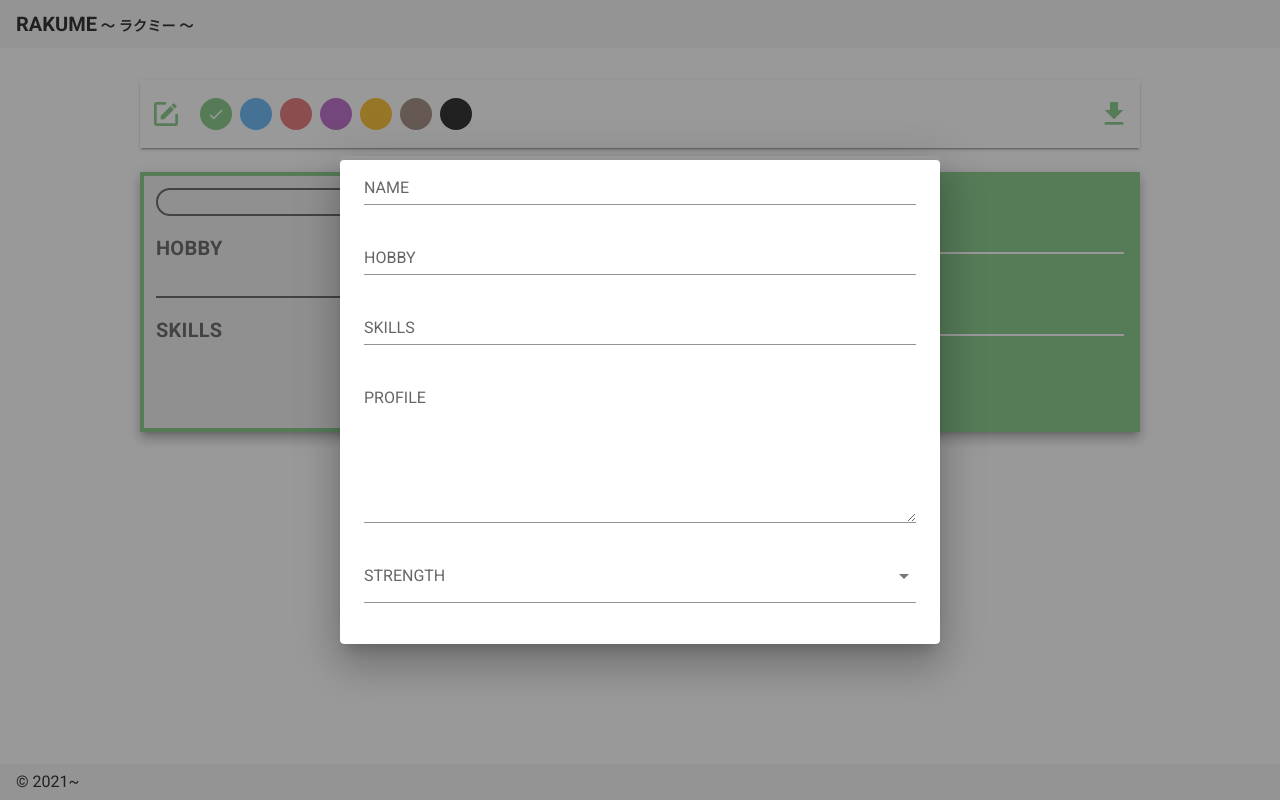
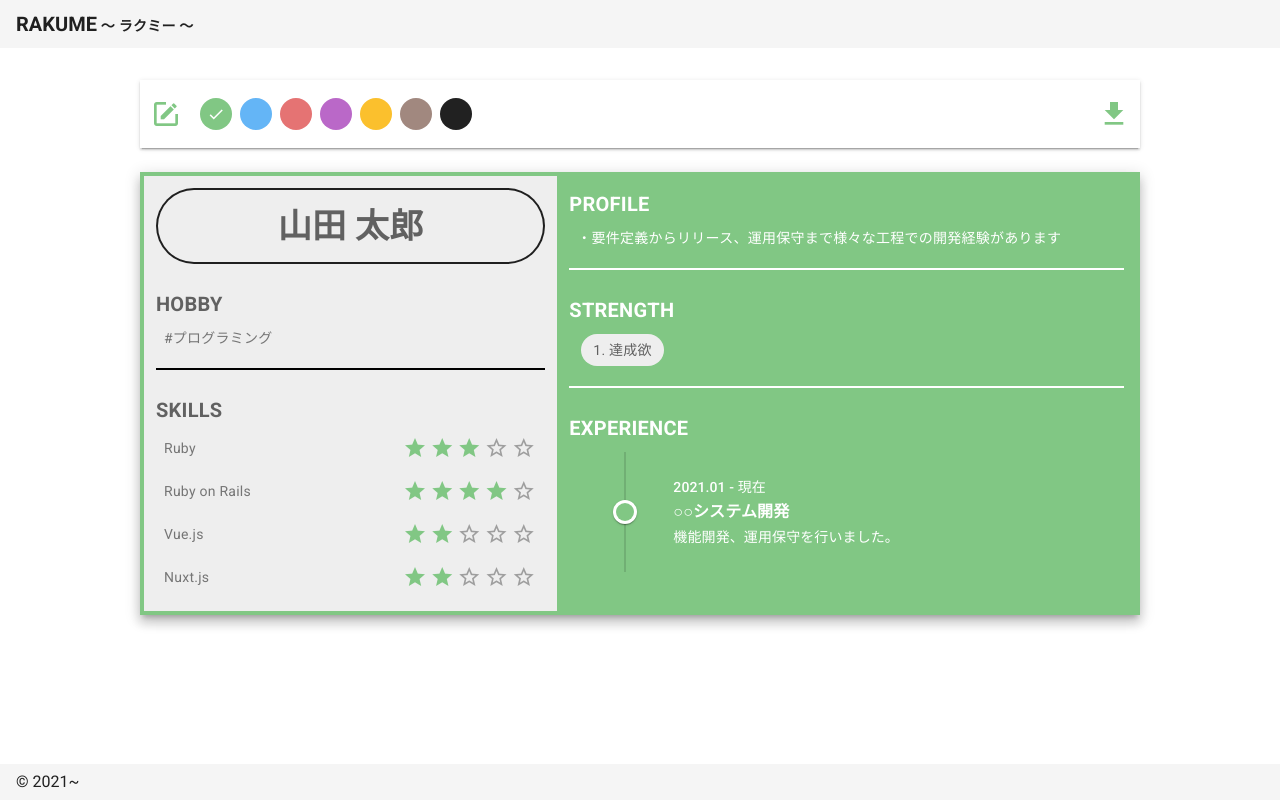
Before and after one commit to kentani/rakume, a Nuxt app: page /p2 in a window 1280 px wide. Built offline with nearby package versions, Linux system fonts and the light colour scheme.

Commit message:
style: デザイン修正

```diff
--- a/pages/p2.vue
+++ b/pages/p2.vue
@@ -38,11 +38,46 @@
         <v-card-text>
           <v-row>
             <v-col cols="5" style="background-color: #EEEEEE; min-height: 100%;">
-              <p class="display-1 text-center font-weight-bold pa-3" style="border: 2px solid; border-radius: 50px;">{{ name }}</p>
-              <p class="title font-weight-bold mb-2">HOBBY</p>
-              <div class="pb-6" style="border-bottom: 2px solid; white-space: pre-line;">{{ hobby }}</div>
-              <p class="title font-weight-bold mb-2 pt-4">SKILLS</p>
-              <v-card-actions v-for="skill in skills" :key="skill.item">
+              <v-hover>
+                <template v-slot:default="{ hover }">
+                  <v-card flat class="mb-6" style="background-color: #EEEEEE; border: 2px solid; border-radius: 50px;">
+                    <v-card-text>
+                      <h2 class="display-1 grey--text text--darken-2 text-center font-weight-bold mb-0">{{ name }}</h2>
+                    </v-card-text>
+                    <v-fade-transition>
+                      <v-overlay
+                        v-if="hover"
+                        absolute>
+                        <v-btn rounded>編集する</v-btn>
+                      </v-overlay>
+                    </v-fade-transition>
+                  </v-card>
+                </template>
+              </v-hover>
+              <h3 class="title grey--text text--darken-2 font-weight-bold mb-0">HOBBY</h3>
+              <v-hover>
+                <template v-slot:default="{ hover }">
+                  <v-card tile flat style="background-color: #EEEEEE; white-space: pre-line;">
+                    <v-card-text class="body-2 grey--text text--darken-1 pa-2">
+                      <p class="mb-0">{{ hobby }}</p>
+                    </v-card-text>
+                    <v-fade-transition>
+                      <v-overlay
+                        v-if="hover"
+                        absolute
+                        opacity="0.2">
+                        <v-btn rounded>編集する</v-btn>
+                      </v-overlay>
+                    </v-fade-transition>
+                  </v-card>
+                </template>
+              </v-hover>
+              <v-divider class="mt-3 mb-6" style="border: 1px solid black; border-color: black;" />
+              <h3 class="title grey--text text--darken-2 font-weight-bold mb-0">SKILLS</h3>
+              <v-hover>
+                <template v-slot:default="{ hover }">
+                  <v-card tile flat style="background-color: #EEEEEE;">
+                    <v-card-actions class="body-2 grey--text text--darken-1" v-for="skill in skills" :key="skill.item">
                       <span>{{ skill.item }}</span>
                       <v-spacer />
                       <v-rating
@@ -52,17 +87,64 @@
                         readonly
                         dense />
                     </v-card-actions>
+                    <v-fade-transition>
+                      <v-overlay
+                        v-if="hover"
+                        absolute
+                        opacity="0.2">
+                        <v-btn rounded>編集する</v-btn>
+                      </v-overlay>
+                    </v-fade-transition>
+                  </v-card>
+                </template>
+              </v-hover>
             </v-col>
             <v-col cols="7" style="min-height: 100%;">
-              <p class="title font-weight-bold white--text mb-2">PROFILE</p>
-              <div class="pb-6 white--text" style="border-bottom: 2px solid; white-space: pre-line;">{{ profile }}</div>
-              <p class="title font-weight-bold white--text mb-2 pt-4">STRENGTH</p>
-              <div class="pb-6 white--text" style="border-bottom: 2px solid;">
+              <h3 class="title font-weight-bold white--text mb-0">PROFILE</h3>
+              <v-hover>
+                <template v-slot:default="{ hover }">
+                  <v-card tile flat :color="color" style="white-space: pre-line;">
+                    <v-card-text class="body-2 white--text pa-2">
+                      <p class="mb-0">{{ profile }}</p>
+                    </v-card-text>
+                    <v-fade-transition>
+                      <v-overlay
+                        v-if="hover"
+                        absolute
+                        opacity="0.2">
+                        <v-btn rounded>編集する</v-btn>
+                      </v-overlay>
+                    </v-fade-transition>
+                  </v-card>
+                </template>
+              </v-hover>
+              <v-divider class="mt-3 mb-6" style="border: 1px solid white; border-color: white;" />
+              <h3 class="title font-weight-bold white--text mb-0">STRENGTH</h3>
+              <v-hover>
+                <template v-slot:default="{ hover }">
+                  <v-card tile flat :color="color" style="white-space: pre-line;">
+                    <v-card-text class="body-2 white--text pa-2">
                       <v-chip v-for="(strength, i) in strength" :key="i" class="mx-1" color="grey lighten-3">
-                  {{ i + 1 }}. {{ strength }}
+                        <span class="body-2 grey--text text--darken-2">{{ i + 1 }}. {{ strength }}</span>
                       </v-chip>
-              </div>
-              <p class="title font-weight-bold white--text mb-2 pt-4">EXPERIENCE</p>
+                    </v-card-text>
+                    <v-fade-transition>
+                      <v-overlay
+                        v-if="hover"
+                        absolute
+                        opacity="0.2">
+                        <v-btn rounded>編集する</v-btn>
+                      </v-overlay>
+                    </v-fade-transition>
+                  </v-card>
+                </template>
+              </v-hover>
+              <v-divider class="mt-3 mb-6" style="border: 1px solid white; border-color: white;" />
+              <h3 class="title font-weight-bold white--text mb-0">EXPERIENCE</h3>
+              <v-hover>
+                <template v-slot:default="{ hover }">
+                  <v-card tile flat :color="color" style="white-space: pre-line;">
+                    <v-card-text class="body-2 white--text pa-2">
                       <v-timeline dense>
                         <v-timeline-item
                           v-for="(experience, i) in experience"
@@ -77,6 +159,18 @@
                           </div>
                         </v-timeline-item>
                       </v-timeline>
+                    </v-card-text>
+                    <v-fade-transition>
+                      <v-overlay
+                        v-if="hover"
+                        absolute
+                        opacity="0.2">
+                        <v-btn rounded>編集する</v-btn>
+                      </v-overlay>
+                    </v-fade-transition>
+                  </v-card>
+                </template>
+              </v-hover>
             </v-col>
           </v-row>
         </v-card-text>
@@ -116,7 +210,7 @@ export default {
   data () {
     return {
       fab: false,
-      settingDialog: true,
+      settingDialog: false,
       color: "green lighten-2",
       colorList: [
         "green lighten-2",
@@ -127,14 +221,20 @@ export default {
         "brown lighten-2",
         "grey darken-4"
       ],
-      name: "",
-      hobby: "",
+      name: "山田 太郎",
+      hobby: "#プログラミング",
       skills: [
+        { item: "Ruby", rating: 3 },
+        { item: "Ruby on Rails", rating: 4 },
+        { item: "Vue.js", rating: 2 },
+        { item: "Nuxt.js", rating: 2 },
       ],
-      profile: "",
+      profile: "・要件定義からリリース、運用保守まで様々な工程での開発経験があります",
       strength: [
+        "達成欲",
       ],
       experience: [
+        { period: "2021.01 - 現在", project: "○○システム開発", content: "機能開発、運用保守を行いました。" },
       ],
     }
   },
```
Lines whose indentation alone changed are shown as unchanged.
